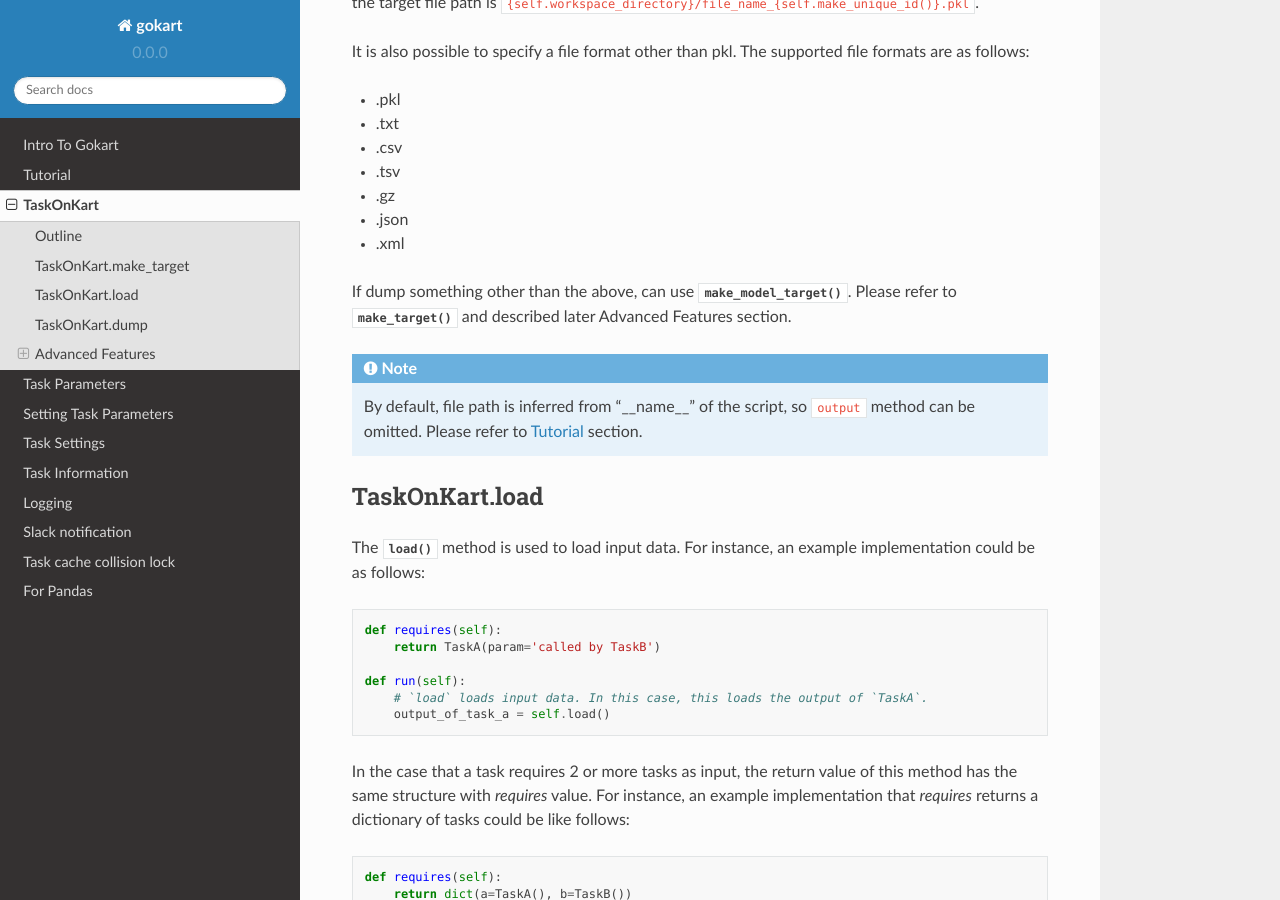
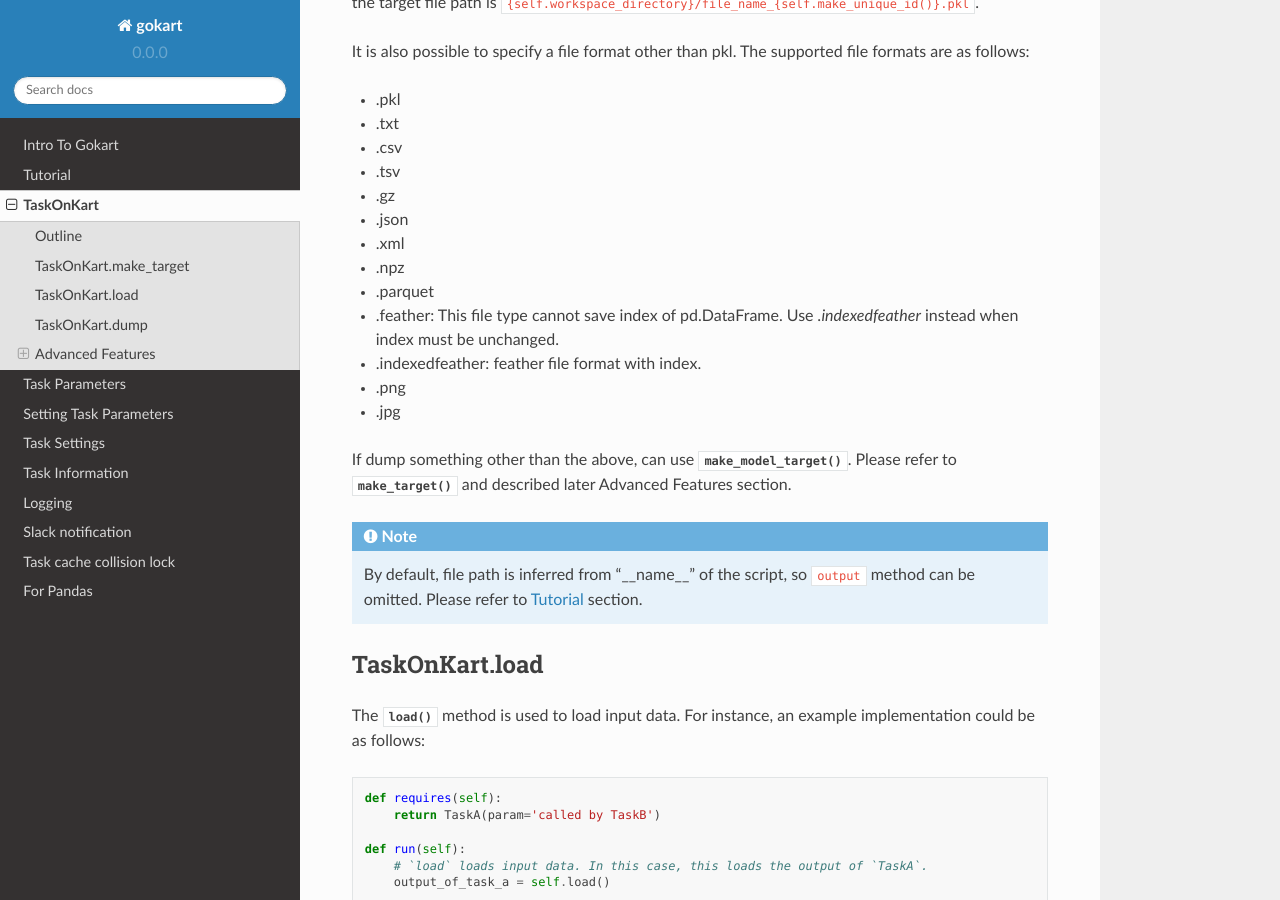
Before and after one commit to m3dev/gokart, a Sphinx documentation site: the page built from docs/task_on_kart.rst, in a window 1280 px wide and 900 px high, scrolled down 1501 px. Built offline with Sphinx 7.4.7 and the Read the Docs theme 2.0.0, drawn with Linux system fonts in a browser that asks for light colours; pages that are not in the unit, such as notebooks, are missing from menus; the version number is read from the project's files by our own code.

Commit message:
added document

```diff
--- a/docs/task_on_kart.rst
+++ b/docs/task_on_kart.rst
@@ -85,6 +85,13 @@ It is also possible to specify a file format other than pkl. The supported file
 - .gz
 - .json
 - .xml
+- .npz
+- .parquet
+- .feather: This file type cannot save index of pd.DataFrame. Use `.indexedfeather` instead when index must be unchanged.
+- .indexedfeather: feather file format with index.
+- .png
+- .jpg
+
 
 If dump something other than the above, can use :func:`~gokart.TaskOnKart.make_model_target`.
 Please refer to :func:`~gokart.task.TaskOnKart.make_target` and described later Advanced Features section.
```
